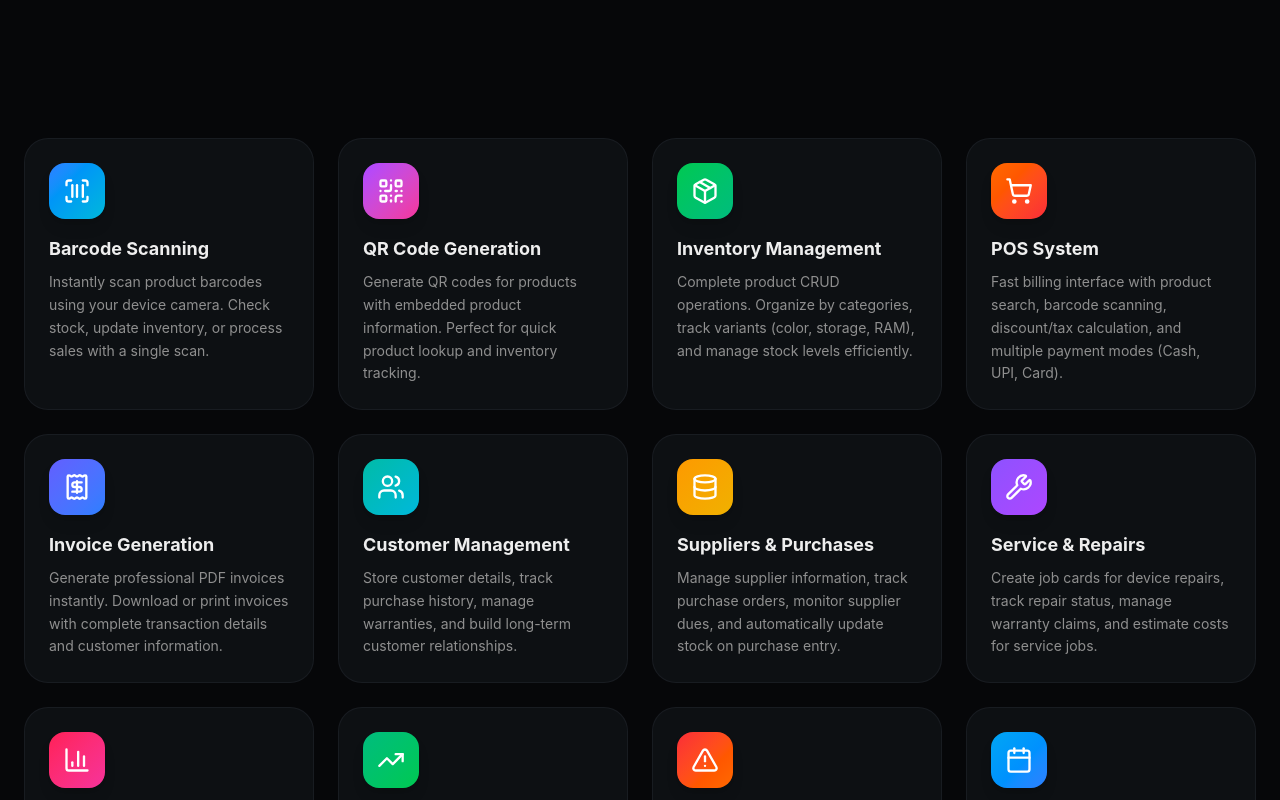
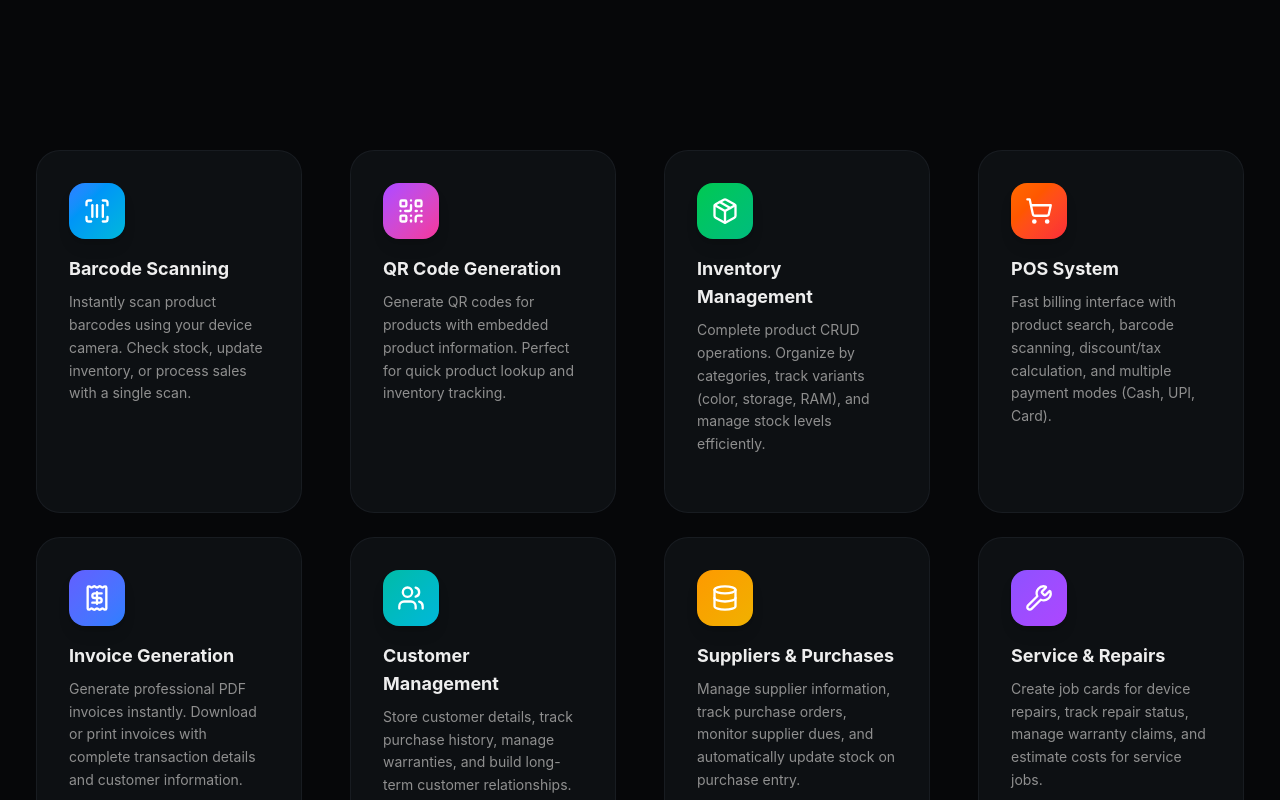
Before and after one commit to Dhani-1428/bonus-stock-manager, a Next.js app: page / in a window 1280 px wide. Shown: the part 1040-1840 px from the top of the page. Built offline with nearby package versions, Linux system fonts and the light colour scheme; no server answers.

Commit message:
Add margins to feature cards for better spacing

```diff
--- a/components/landing/features-section.tsx
+++ b/components/landing/features-section.tsx
@@ -174,7 +174,7 @@ function FeatureCard({ feature, index }: { feature: typeof features[0]; index: n
         delay: index * 0.1,
         ease: [0.21, 1.11, 0.81, 0.99],
       }}
-      className="h-full"
+      className="h-full m-2 sm:m-3"
       style={{ perspective: 1000 }}
     >
       <CardSpotlight
@@ -184,7 +184,7 @@ function FeatureCard({ feature, index }: { feature: typeof features[0]; index: n
         onMouseMove={handleCard3D}
         onMouseLeave={resetCard3D}
       >
-        <div className="relative z-20 p-6">
+        <div className="relative z-20 p-6 sm:p-8">
           {/* Icon with gradient background */}
           <motion.div
             className={`w-14 h-14 rounded-xl bg-gradient-to-br ${feature.color} flex items-center justify-center mb-4 group-hover:scale-110 transition-transform duration-300 shadow-lg`}
```
